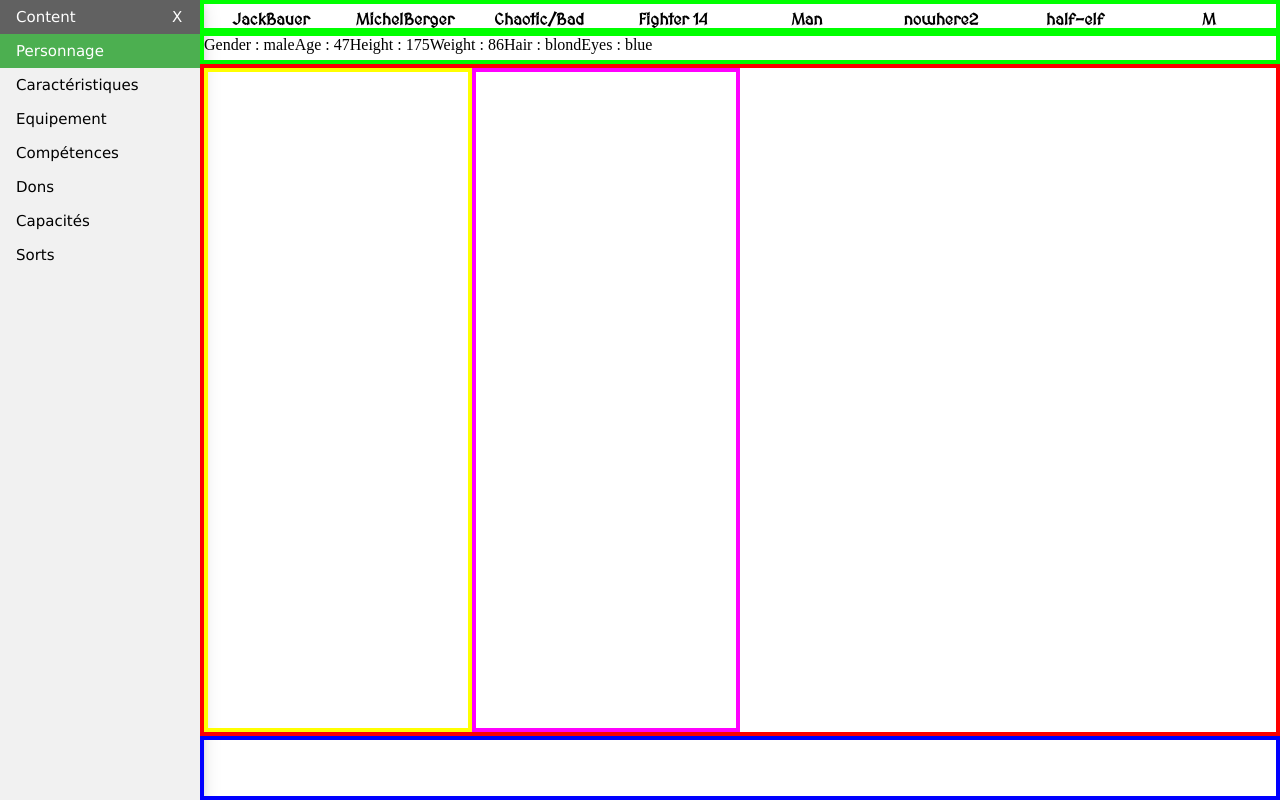
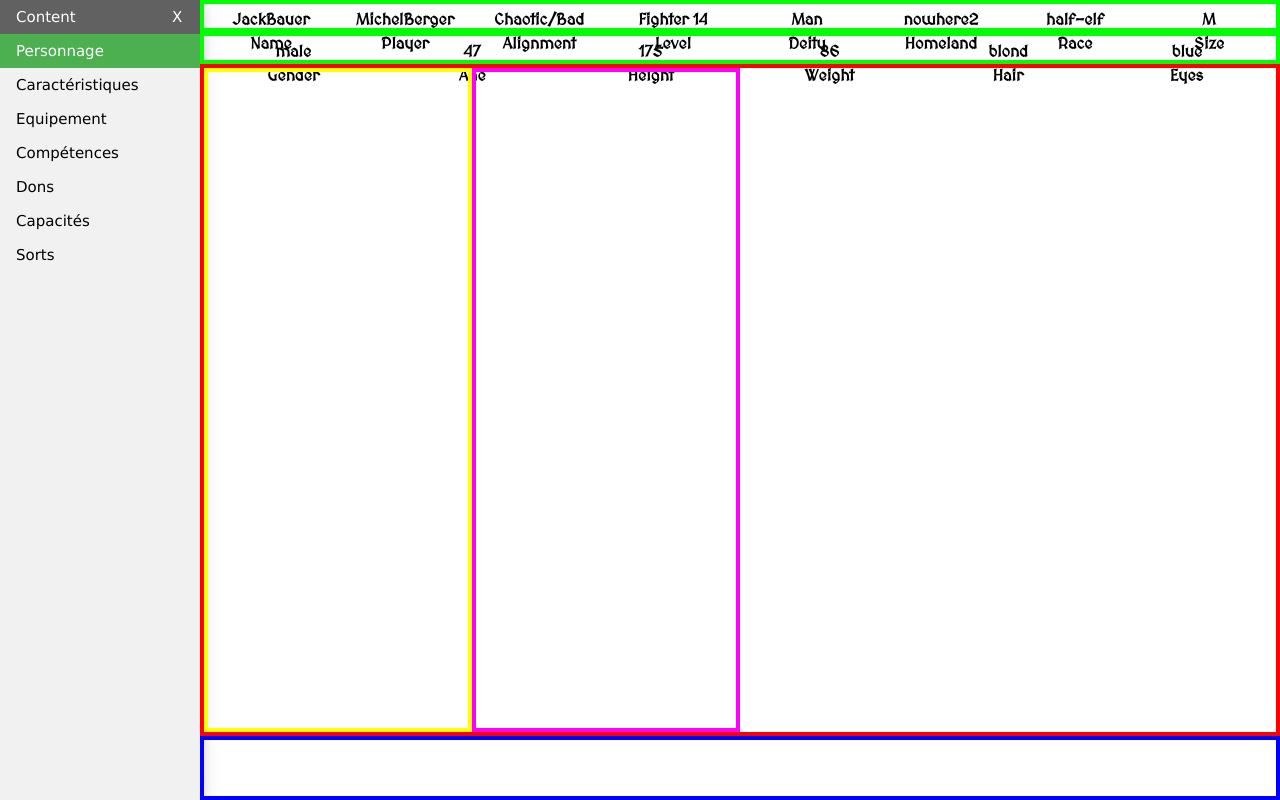
Before and after one commit to Mcdouglas/give_me_the_rulebook, an Angular app: page /character-page in a window 1280 px wide. Built offline with nearby package versions, Linux system fonts and the light colour scheme.

Commit message:
[GMTR] Correction improved-label

```diff
--- a/src/app/component/atoms/improved-label/improved-label.component.html
+++ b/src/app/component/atoms/improved-label/improved-label.component.html
@@ -1,4 +1,4 @@
 <div>
-  <div>{{ value }}</div>
-  <div>{{ title }}</div>
+    <div>{{ value }}</div>
+    <div>{{ label }}</div>
 </div>
--- a/src/app/component/atoms/improved-label/improved-label.component.ts
+++ b/src/app/component/atoms/improved-label/improved-label.component.ts
@@ -1,13 +1,12 @@
-import {Component, Input, OnInit} from '@angular/core';
+import {Component, OnInit} from '@angular/core';
 
 @Component({
     selector: 'improved-label',
+    inputs: ['label', 'value'],
     templateUrl: './improved-label.component.html',
     styleUrls: ['./improved-label.component.scss']
 })
 export class ImprovedLabelComponent implements OnInit {
-    @Input() title: string;
-    @Input() value: string;
 
     constructor() {
     }
--- a/src/app/component/organisms/character/description/character-description.component.html
+++ b/src/app/component/organisms/character/description/character-description.component.html
@@ -1,22 +1,22 @@
 <header>
     <div>
-        <improved-label [title]="Name" [value]="description.alias"></improved-label>
-        <improved-label [title]="Player" [value]="description.player"></improved-label>
-        <improved-label [title]="Alignment" [value]="description.alignment"></improved-label>
-        <improved-label [title]="Level" [value]="description.level"></improved-label>
-        <improved-label [title]="Deity" [value]="description.deity"></improved-label>
-        <improved-label [title]="Homeland" [value]="description.homeland"></improved-label>
-        <improved-label [title]="Race" [value]="description.race"></improved-label>
-        <improved-label [title]="Size" [value]="description.size"></improved-label>
+        <improved-label [label]="'Name'" [value]="description.alias"></improved-label>
+        <improved-label [label]="'Player'" [value]="description.player"></improved-label>
+        <improved-label [label]="'Alignment'" [value]="description.alignment"></improved-label>
+        <improved-label [label]="'Level'" [value]="description.level"></improved-label>
+        <improved-label [label]="'Deity'" [value]="description.deity"></improved-label>
+        <improved-label [label]="'Homeland'" [value]="description.homeland"></improved-label>
+        <improved-label [label]="'Race'" [value]="description.race"></improved-label>
+        <improved-label [label]="'Size'" [value]="description.size"></improved-label>
     </div>
     <div>
         <div></div>
-        <div>Gender : {{description.gender}}</div>
-        <div>Age : {{description.age}}</div>
-        <div>Height : {{description.height}}</div>
-        <div>Weight : {{description.weight}}</div>
-        <div>Hair : {{description.hair}}</div>
-        <div>Eyes : {{description.eyes}}</div>
+        <improved-label [label]="'Gender'" [value]="description.gender"></improved-label>
+        <improved-label [label]="'Age'" [value]="description.age"></improved-label>
+        <improved-label [label]="'Height'" [value]="description.height"></improved-label>
+        <improved-label [label]="'Weight'" [value]="description.weight"></improved-label>
+        <improved-label [label]="'Hair'" [value]="description.hair"></improved-label>
+        <improved-label [label]="'Eyes'" [value]="description.eyes"></improved-label>
         <div></div>
     </div>
 </header>
```
